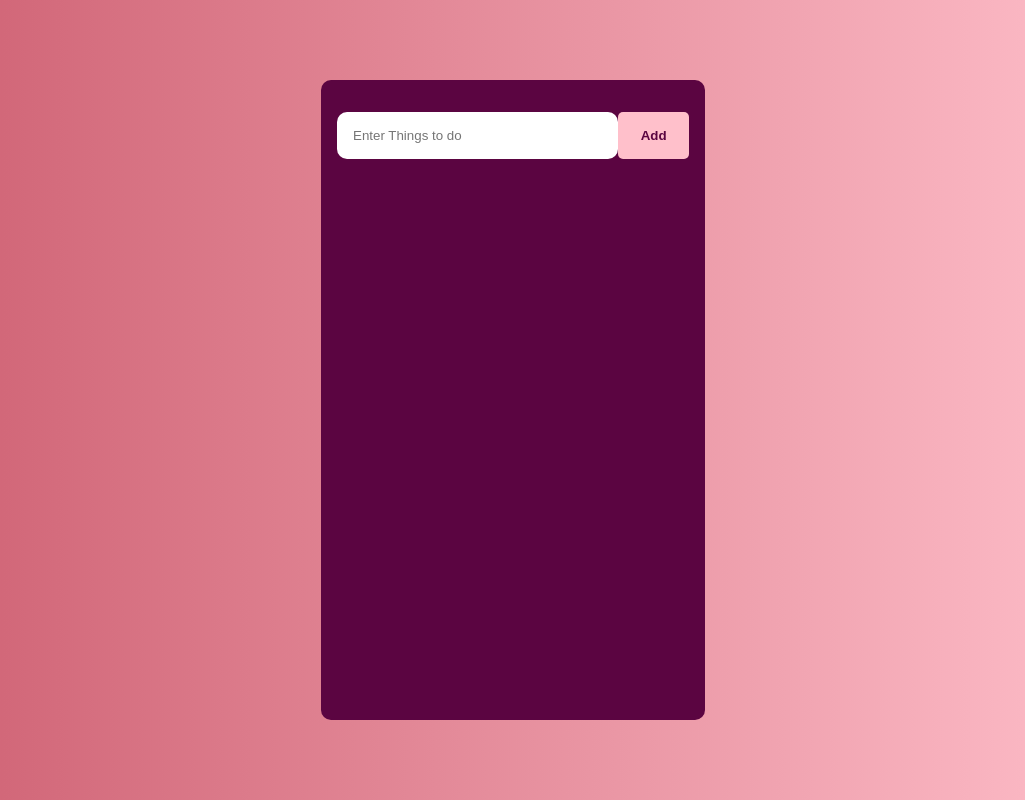
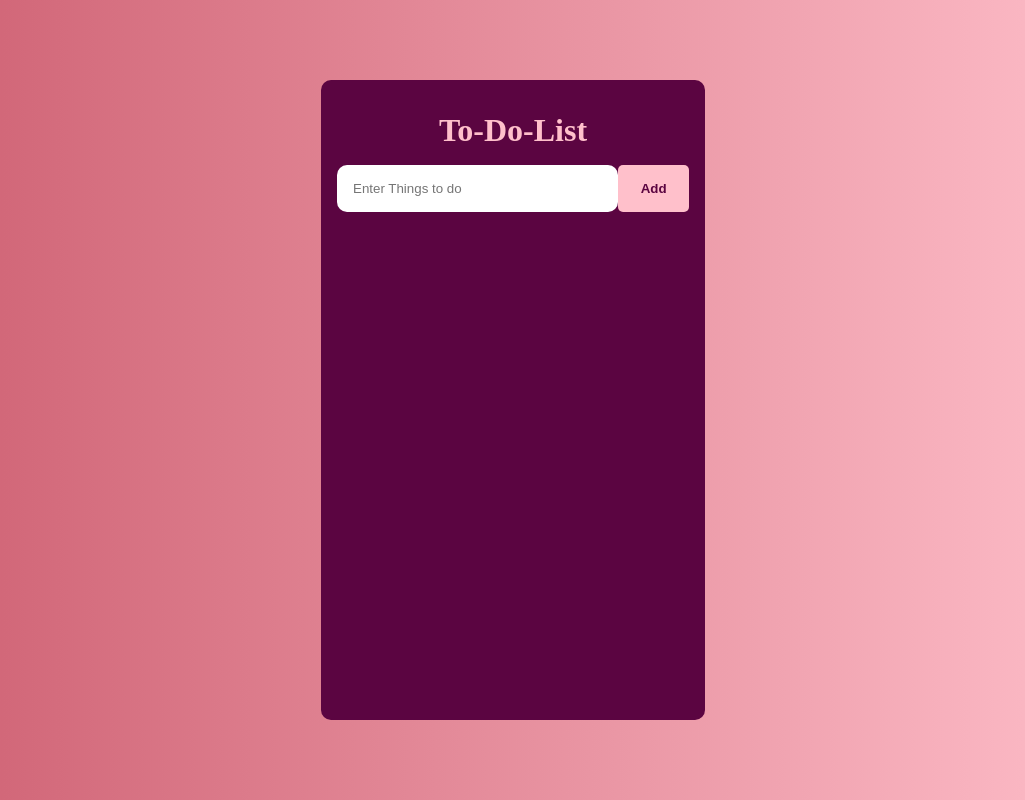
Before and after one commit to bahnisikhadhar/React_todo_class, a React app: page / in a window 1280 px wide. Shown: the whole page, without its empty margins (127-1152 px from the left). Built offline with nearby package versions, Linux system fonts and the light colour scheme.

Commit message:
simple todo list styling changes made

```diff
--- a/src/App.css
+++ b/src/App.css
@@ -19,6 +19,11 @@
     height: 80%;
     padding: 2rem 1rem;
     border-radius: 10px;
+}
+.form_container h1{
+    text-align: center;
+    margin-bottom: 1rem;
+    color: pink;
 }
 form {
 width: 100%;
--- a/src/TodoList.js
+++ b/src/TodoList.js
@@ -38,6 +38,7 @@ class TodoList extends React.Component {
         return(
             <div className="container">
                 <div className="form_container">
+                    <h1>To-Do-List</h1>
                 <form>
                 <input
                 type = "text"
```
